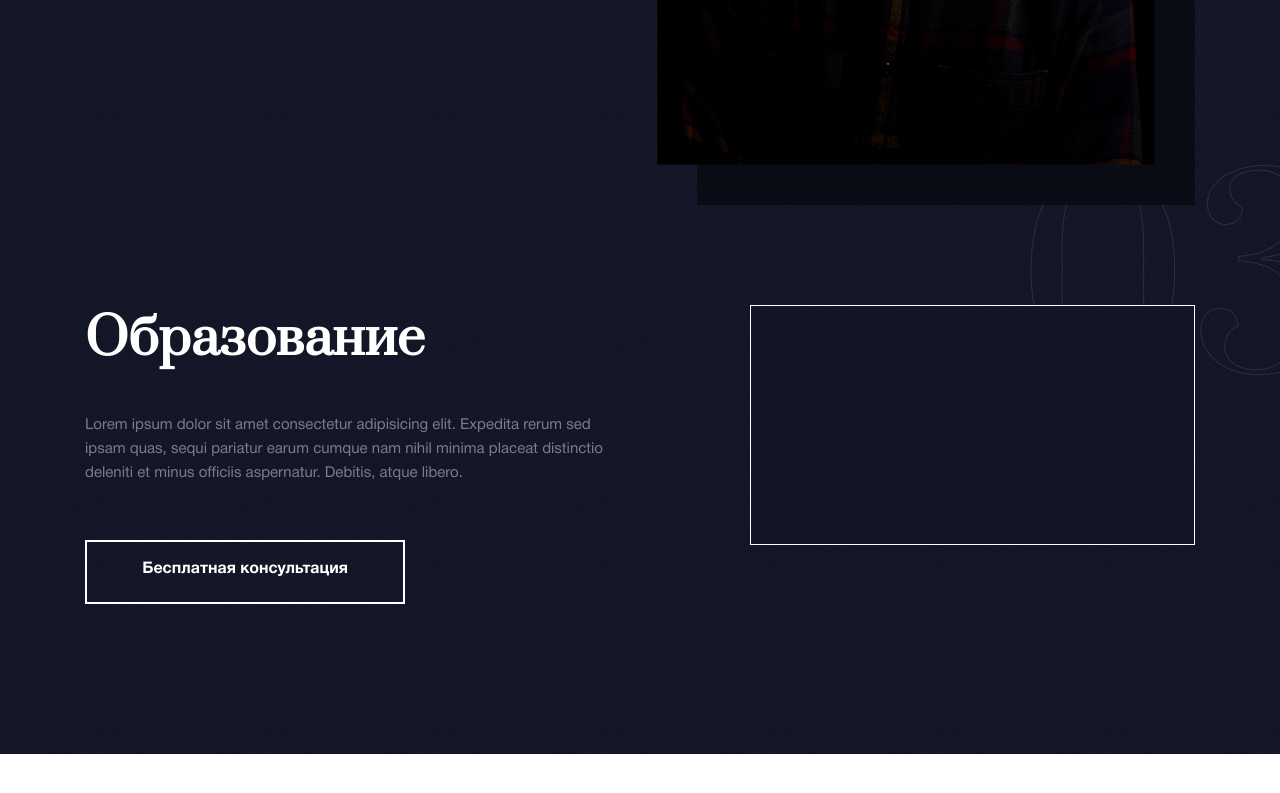
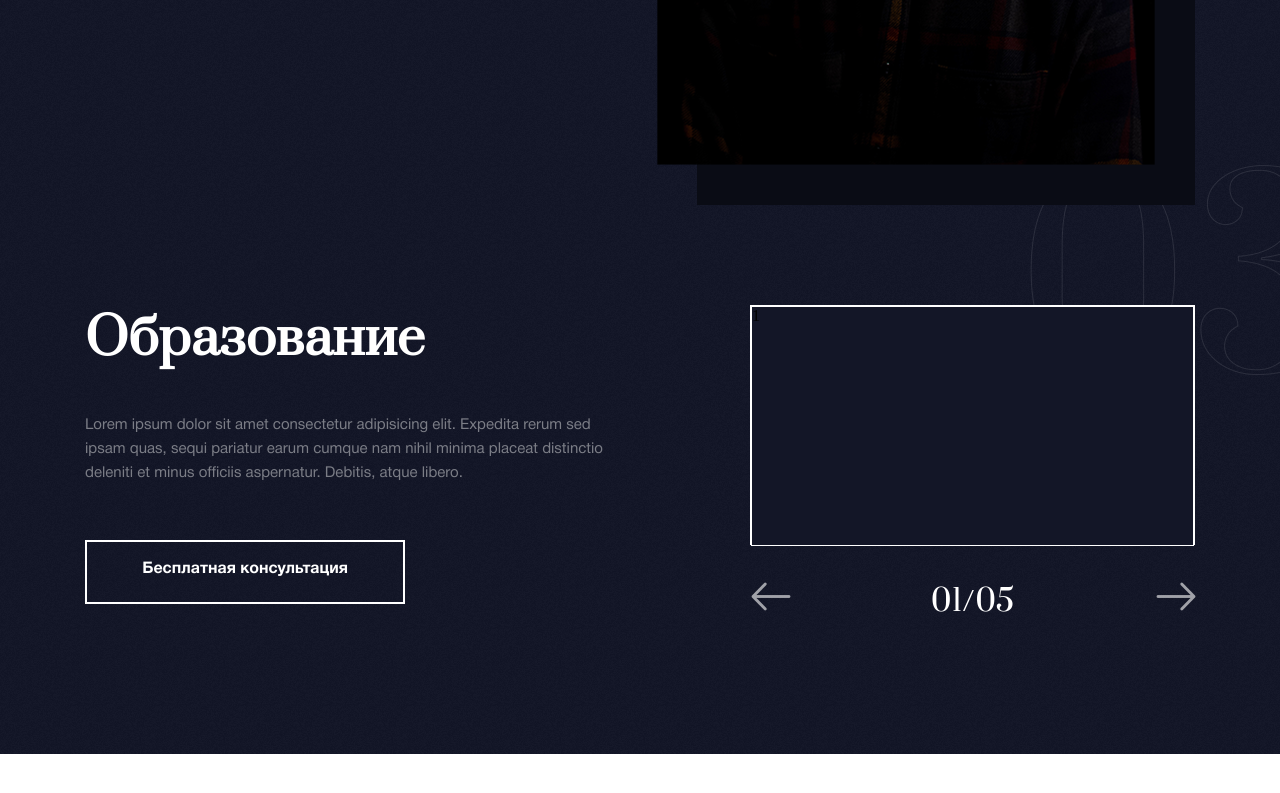
Before and after one commit to ZamarShoo/Volkov_Psyho, a plain HTML site: page index.html in a window 1280 px wide. Shown: the part 2188-2981 px from the top of the page. Drawn offline with nearby package versions, Linux system fonts and the light colour scheme.

Commit message:
gallery script

```diff
--- a/index.html
+++ b/index.html
@@ -139,9 +139,16 @@
                         </p>
                         <div class="bottom__r-col">
                             <img src="./img/03.png" alt="">
-                            <div class="diplom"></div>
-                            <div class="diploms__arrow">
-
+                            <div class="diploms__positions">
+                                <div class="diploms">
+                                <div class="diplom">1</div>
+                                <div class="diplom">2</div>
+                                <div class="diplom">3</div>
+                                <div class="diplom">4</div>
+                                <div class="diplom">5</div>
+                            </div>
+                            <div class="diploms__arrow"></div>
+                            <div class="diplom__arrow"></div>
                             </div>
                         </div>
                         <a href="#" class="button button--white button--first__slide">Бесплатная консультация</a>
--- a/js/common.js
+++ b/js/common.js
@@ -1,3 +1,17 @@
 $(function(){
     $("#number").mask("+7 (999) 999-99-99", {placeholder: " "});
   });
+
+$('.diploms').on(`init reInit`, function(event, slick) {
+  $('.diploms__arrow').text('0' + 1 + '/' + '0' + slick.slideCount);
+})
+$('.diploms').on(`afterChange`, function(event, slick, currentSlide, nextSlide) {
+  $('.diploms__arrow').text('0' + (1 + currentSlide) + '/' + '0' + slick.slideCount);
+})
+$('.diploms').slick({
+  slidesToShow: 1,
+  dots: false,
+  appendArrows:'.diplom__arrow',
+  prevArrow: '<button class="pre-next pre"><img src="./img/right-arrow.png"/></button>',
+  nextArrow: '<button class="pre-next next"><img src="./img/right-arrow.png"/></button>'
+});
--- a/style/main.scss
+++ b/style/main.scss
@@ -251,3 +251,46 @@
         color: #7b7d86;
     }
 }
+
+.diploms__positions {
+    right: 0;
+    width: 445px;
+    height: 240px;
+    border: 1px solid white;
+    position: relative;
+    z-index: 6;
+}
+
+.diplom__arrow {
+    width: 445px;
+    display: flex;
+    justify-content: space-between;
+    margin-top: -40px;
+
+    .pre-next {
+        background-image: url('../img/bg-footer.png');
+        width: 40px;
+        height: 29px;
+        outline: none;
+        border: 0px;
+        cursor: pointer;
+
+        img {
+            margin-top: -15px;
+            margin-left: 0px;
+            display: flex;
+        }
+    }
+
+    .next img {
+        transform: rotate(180deg)
+    }
+}
+
+.diploms__arrow {
+    text-align: center;
+    margin-top: 35px;
+    font-size: 30px;
+    color: white;
+    font-family: 'Prata', serif;
+}
```
Also changed, not shown: style/main.css, style/main.min.css.
